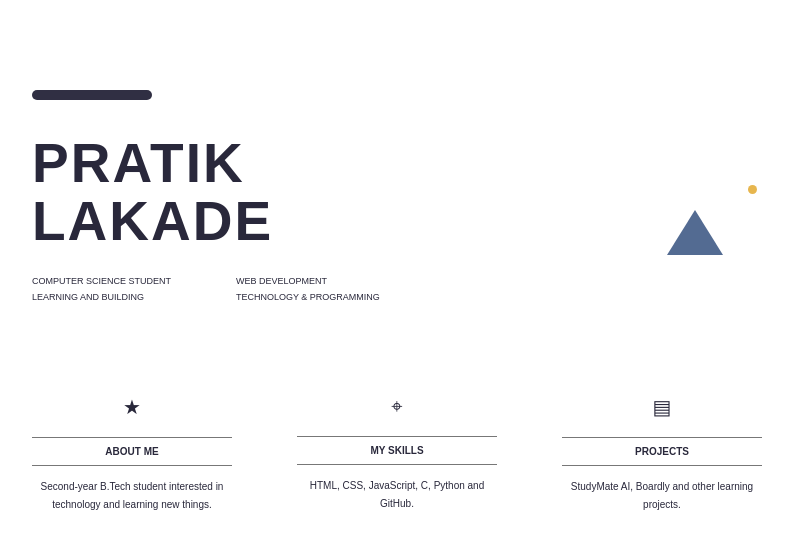
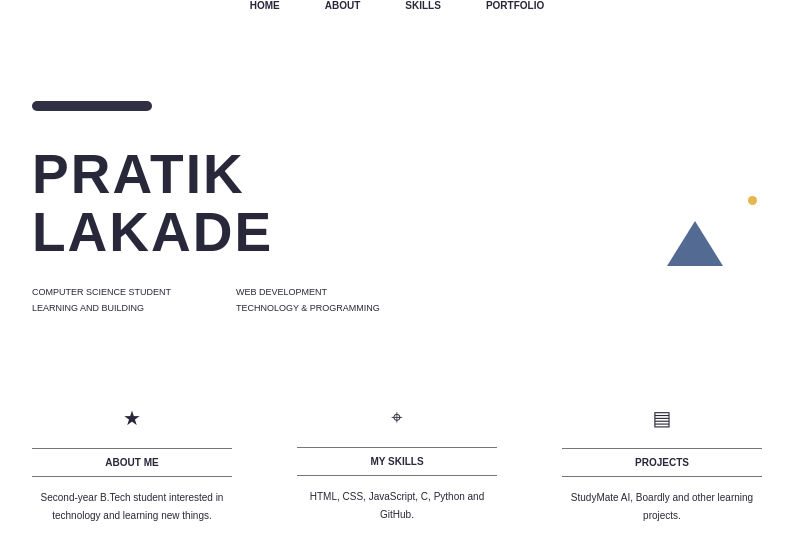
Before and after one commit to lakadepratik2121-arch/GitHub-practical-test, a plain HTML site: page index.html in a window 1280 px wide. Shown: the whole page, without its empty margins (243-1036 px from the left). Drawn offline with Linux system fonts and the light colour scheme.

Commit message:
Add navigation bar to portfolio

```diff
--- a/index.html
+++ b/index.html
@@ -9,8 +9,14 @@
 </head>
 
 <body>
+    <nav class="navbar">
+    <a href="#home">HOME</a>
+    <a href="#about">ABOUT</a>
+    <a href="#skills">SKILLS</a>
+    <a href="#projects">PORTFOLIO</a>
+</nav>
 
-    <main>
+    <main id="home">
 
         <div class="small-line"></div>
 
```
